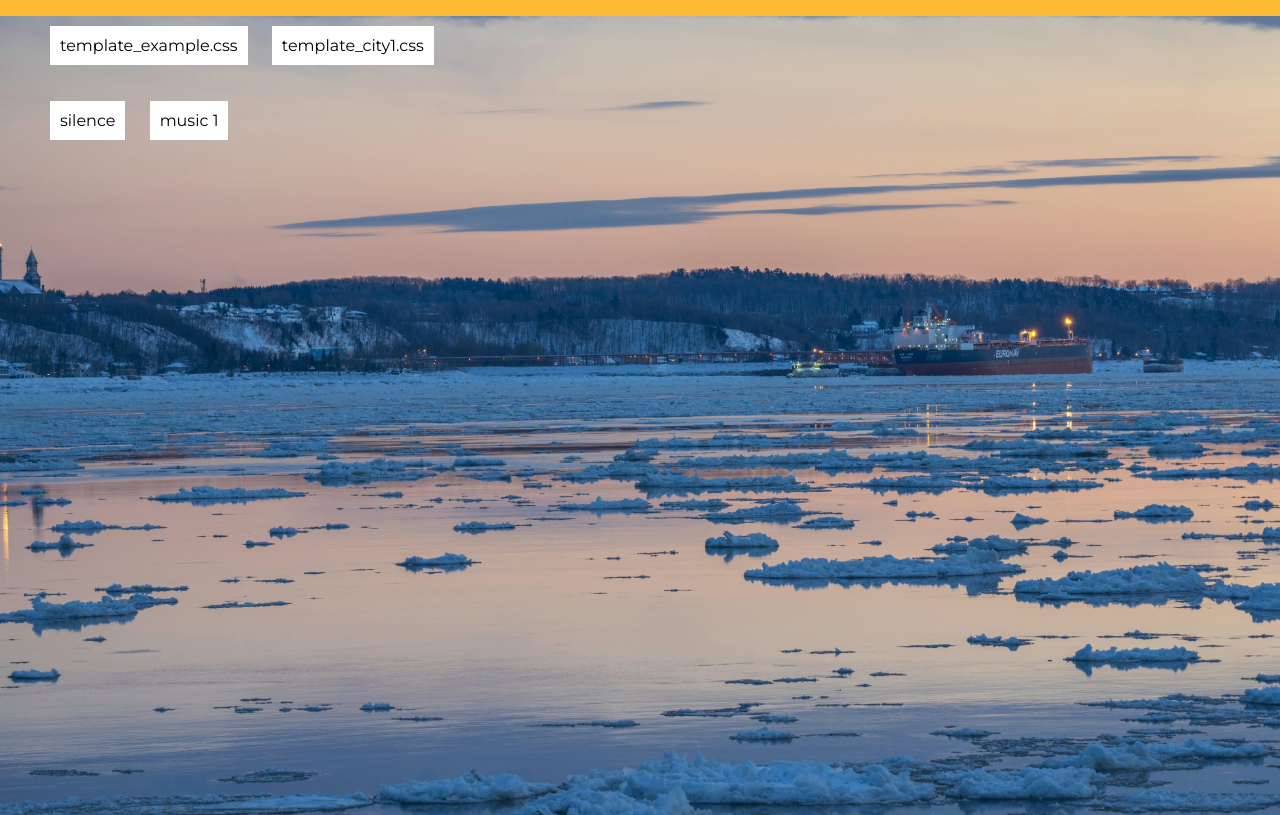
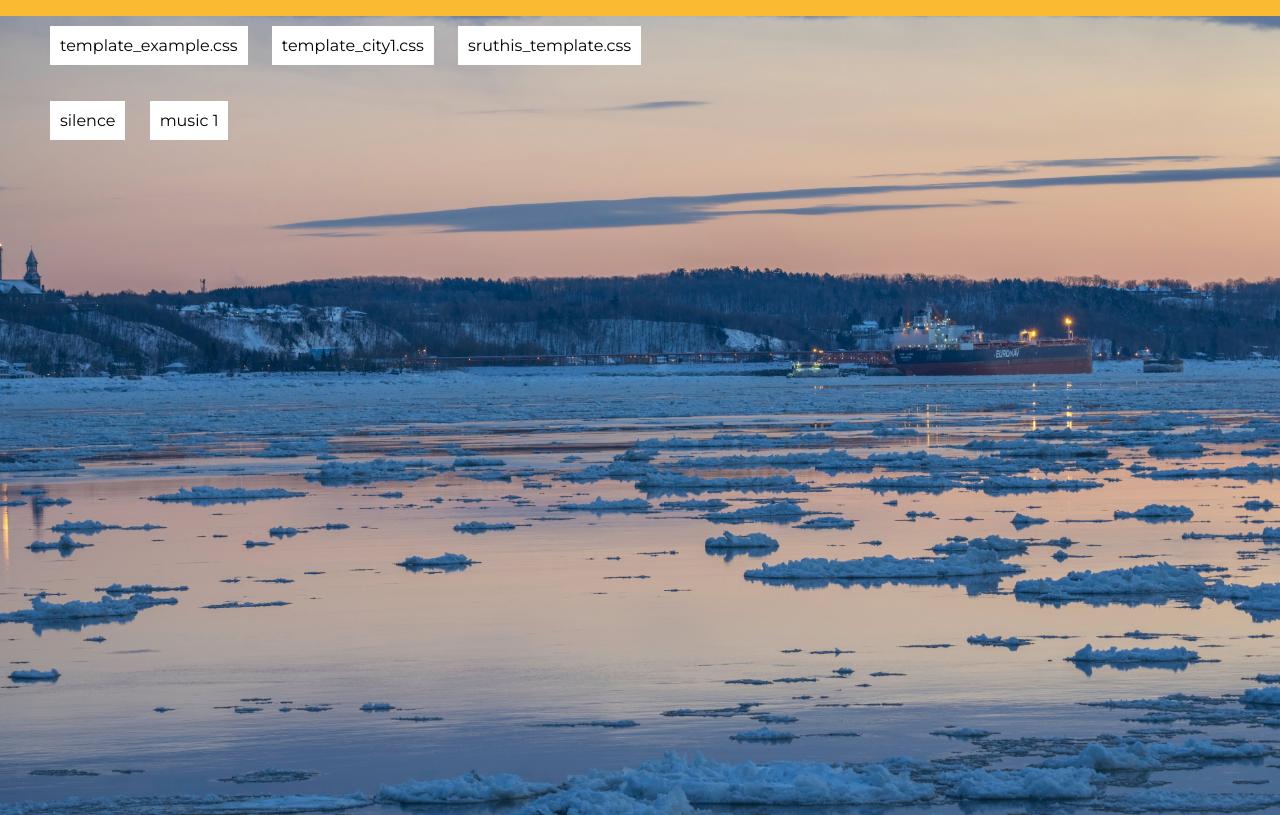
Before and after one commit to saraxiao0/wonderSplash, a Flask app: page / in a window 1280 px wide. Shown: the part 38-853 px from the top of the page. Run offline with Flask 3, Linux system fonts and the light colour scheme.

Commit message:
adding me back

```diff
--- a/app/templates/index.html
+++ b/app/templates/index.html
@@ -3,6 +3,7 @@
     <ul>
         <li class="cssToggle liButton"><a>template_example.css</a></li>
         <li class="cssToggle liButton"><a>template_city1.css</a></li>
+        <li class="cssToggle liButton"><a>sruthis_template.css</a></li>
     </ul>
 
     <ul>
```
